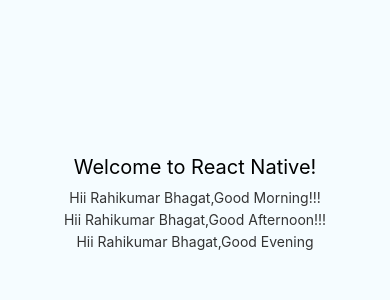
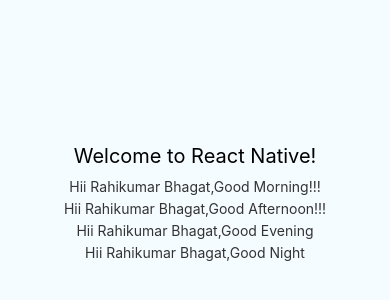
Before and after one commit to rahibhagat/myapps3, a React Native app: screen / in a window 390 px wide. Shown: the part 220-520 px from the top of the page. Built offline with nearby package versions, Linux system fonts and the light colour scheme.

Commit message:
changing Text

```diff
--- a/App.js
+++ b/App.js
@@ -25,6 +25,7 @@
         <Text style={styles.instructions}>Hii Rahikumar Bhagat,Good Morning!!!</Text>
         <Text style={styles.instructions}>Hii Rahikumar Bhagat,Good Afternoon!!!</Text>
         <Text style={styles.instructions}>Hii Rahikumar Bhagat,Good Evening</Text>
+        <Text style={styles.instructions}>Hii Rahikumar Bhagat,Good Night</Text>
         <Text style={styles.instructions}>{instructions}</Text>
       </View>
     );
```
